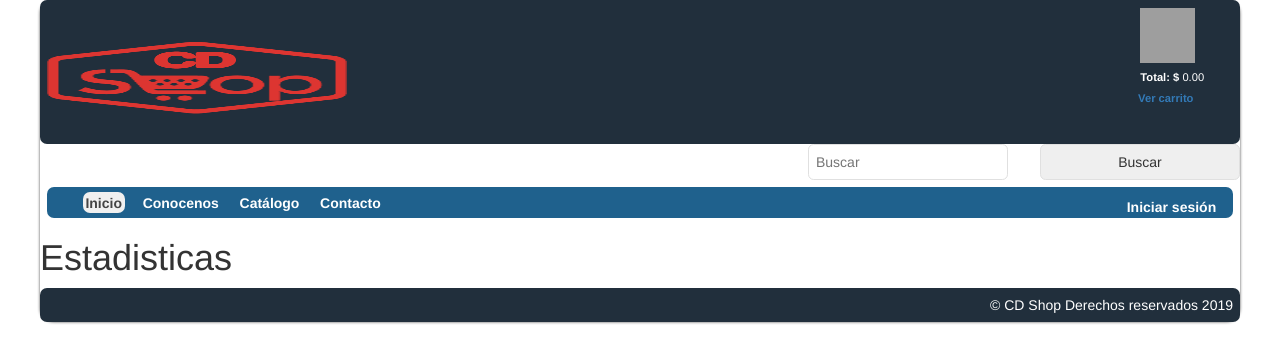
After one commit to IngCampos/tienda, a CodeIgniter app: page /tienda/index.php/principal/estadisticas in a window 1280 px wide. The commit adds this page. Shown: the top 363 px of the page. Run offline with CodeIgniter, Linux system fonts and the light colour scheme; grey boxes are pictures that could not be loaded.

Commit message:
Agregacion panel estadisticas
Al iniciar sesion como admi se activa.

```diff
--- a/application/controllers/principal.php
+++ b/application/controllers/principal.php
@@ -27,6 +27,14 @@ class Principal extends CI_Controller
 		$data["recientes"] = $this->Tienda_model->get_productos_recientes(8);
 		$data["aleatorios"] = $this->Tienda_model->get_productos_aleatorios(3);
 		$data["content"] = "administrar";
+		$this->load->view("template", $data);
+	}
+
+	public function estadisticas()
+	{
+		$data["menu_current"] = "index";
+		$data["total"] = $this->carrito->get_total();
+		$data["content"] = "estadisticas";
 		$this->load->view("template", $data);
 	}
 
--- /dev/null
+++ b/application/views/estadisticas.php
@@ -0,0 +1 @@
+<h1>Estadisticas</h1>
--- a/application/views/template/menu.php
+++ b/application/views/template/menu.php
@@ -20,6 +20,7 @@
 		<?php $usuario = $this->session->userdata("usuario"); ?>
 		<?php if($usuario->nombre=="admin1"){ ?>
 		<?php echo '<li><a href="http://localhost/tienda/principal/administrar">Administrar<a/></li>'?>
+		<?php echo '<li><a href="http://localhost/tienda/principal/estadisticas">Estadisticas<a/></li>'?>
 		<?php } }?>
 
 	</ul>
```
